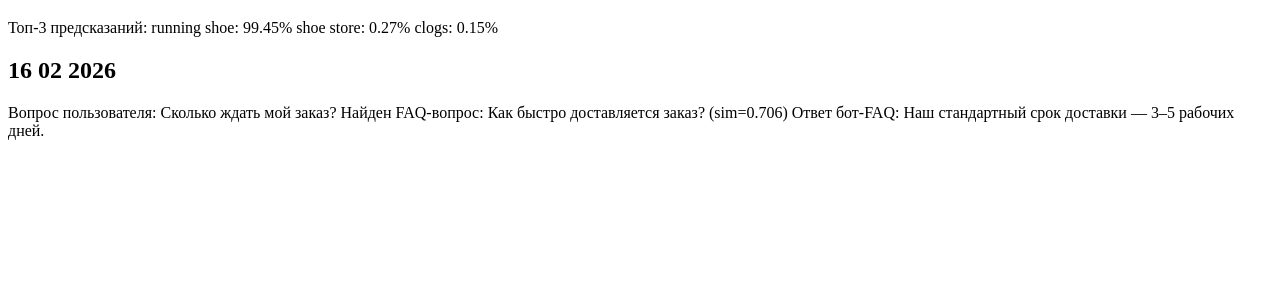
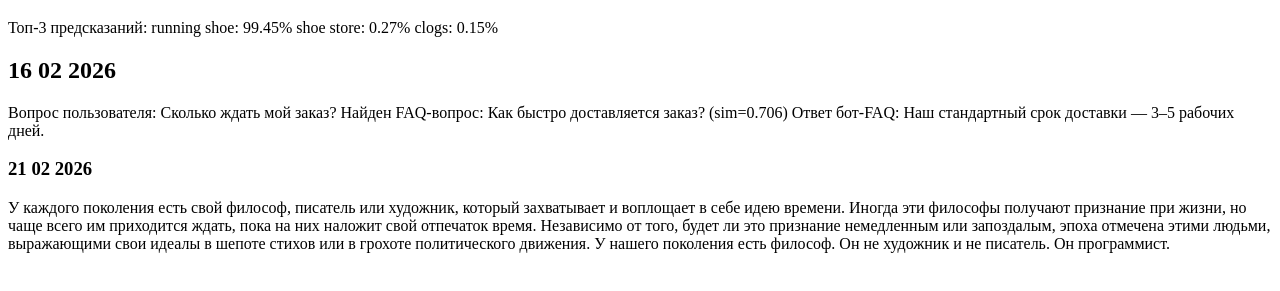
Before and after one commit to GoolSofi/dem.github.jo-main, a plain HTML site: page index.html in a window 1280 px wide. Shown: the part 61-352 px from the top of the page. Drawn offline with Linux system fonts and the light colour scheme.

Commit message:
Update index.html

```diff
--- a/index.html
+++ b/index.html
@@ -16,6 +16,13 @@ clogs: 0.15%
 Найден FAQ-вопрос: Как быстро доставляется заказ? (sim=0.706)
 Ответ бот-FAQ: Наш стандартный срок доставки — 3–5 рабочих дней.
 
+ <h3>21 02 2026</h3>
+
+У каждого поколения есть свой философ, писатель или художник, который захватывает и воплощает в себе идею времени. Иногда эти философы получают признание при жизни, но чаще всего им приходится ждать, пока на них наложит свой отпечаток время. Независимо от того, будет ли это признание немедленным или запоздалым, эпоха отмечена этими людьми, выражающими свои идеалы в шепоте стихов или в грохоте политического движения. У нашего поколения есть философ. Он не художник и не писатель. Он программист.
+
+
+
+
 
 </body>
 </html>
```
